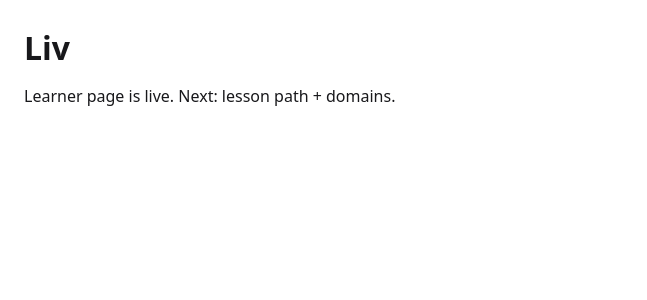
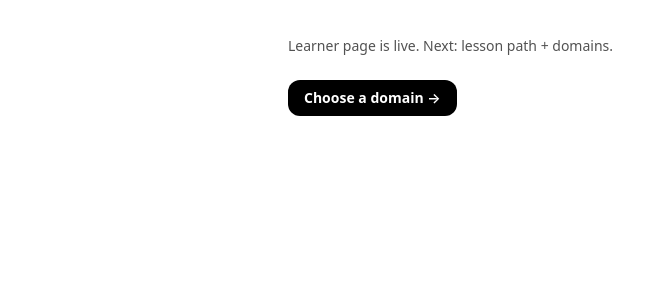
Before and after one commit to noraliva-learning/noraliva-learning, a Next.js app: page /learners/liv in a window 1280 px wide. Shown: the top 300 px of the page, without its empty margins (0-647 px from the left). Built offline with nearby package versions, Linux system fonts and the light colour scheme.

Commit message:
Add domains route for learners

```diff
--- a/src/app/learners/liv/page.tsx
+++ b/src/app/learners/liv/page.tsx
@@ -1,8 +1,27 @@
-export default function LivLearnerPage() {
+import Link from "next/link";
+
+export default function LearnerPage({
+  params,
+}: {
+  params: { learnerId: string };
+}) {
+  const learnerId = params.learnerId;
+
   return (
-    <main style={{ padding: 24 }}>
-      <h1 style={{ fontSize: 32, fontWeight: 700 }}>Liv</h1>
-      <p style={{ marginTop: 12 }}>Learner page is live. Next: lesson path + domains.</p>
+    <main className="mx-auto max-w-3xl p-8">
+      <h1 className="text-2xl font-bold capitalize">{learnerId}</h1>
+      <p className="mt-1 text-sm text-neutral-600">
+        Learner page is live. Next: lesson path + domains.
+      </p>
+
+      <div className="mt-6">
+        <Link
+          href={`/learners/${learnerId}/domains`}
+          className="inline-flex rounded-xl bg-black px-4 py-2 text-sm font-semibold text-white"
+        >
+          Choose a domain →
+        </Link>
+      </div>
     </main>
   );
 }
```
